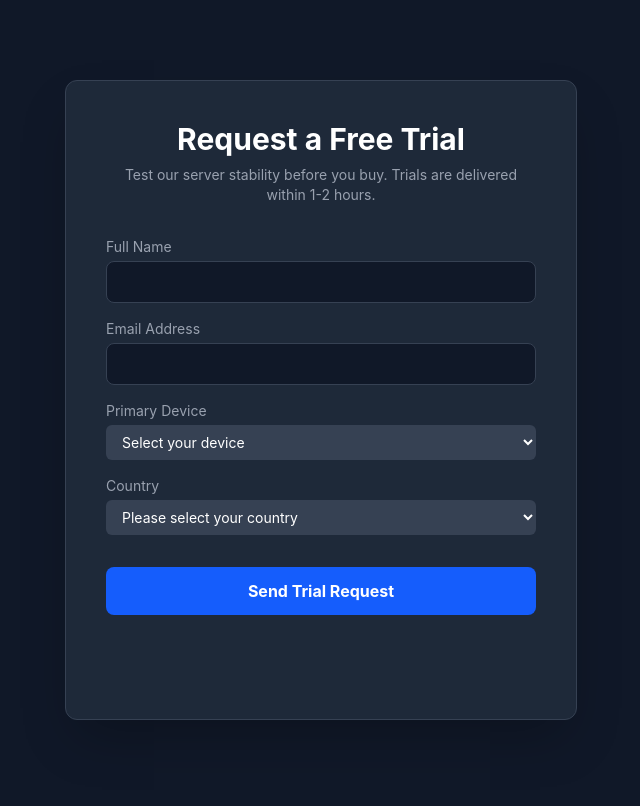
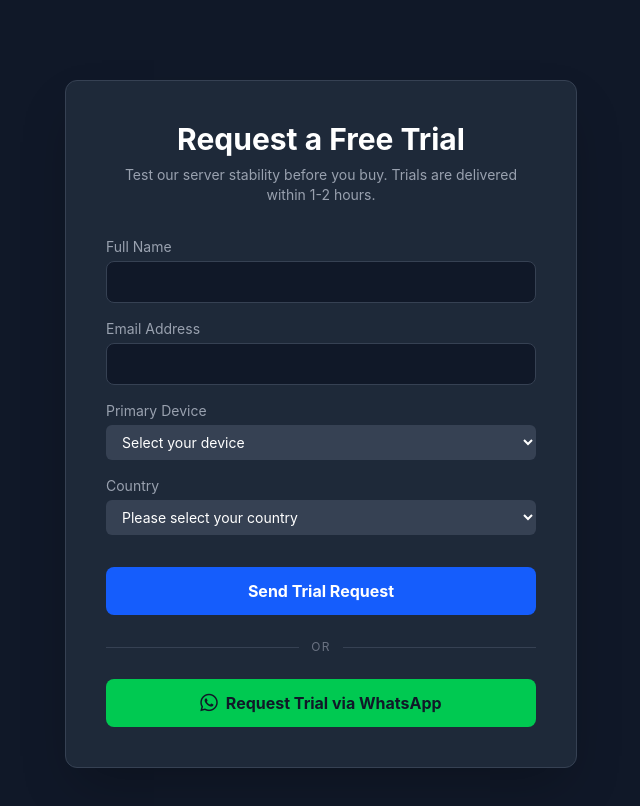
Before and after one commit to berdisoufiane-sys/gettvonline, a website with bundled scripts: page trial.html in a window 1280 px wide. Shown: the whole page, without its empty margins (319-959 px from the left). Built offline with nearby package versions, Linux system fonts and the light colour scheme.

Commit message:
Add WhatsApp button to request a free trial
Adds a "Request Trial via WhatsApp" option below the trial form,
using the same real WhatsApp number already in use on the footer
and tutorial page, with a pre-filled message.

```diff
--- a/trial.html
+++ b/trial.html
@@ -104,6 +104,16 @@
                 </div>
                 <button id="trial-submit-btn" type="submit" class="w-full bg-blue-600 hover:bg-blue-500 text-white font-bold py-3 rounded-lg transition mt-4">Send Trial Request</button>
             </form>
+
+            <div class="flex items-center gap-3 my-6">
+                <div class="flex-grow border-t border-gray-700"></div>
+                <span class="text-gray-500 text-xs uppercase tracking-widest">Or</span>
+                <div class="flex-grow border-t border-gray-700"></div>
+            </div>
+
+            <a href="https://wa.me/12342469389?text=Hello%20GetTV%20support%2C%20I%27d%20like%20to%20request%20a%20free%20trial." target="_blank" rel="noopener noreferrer" class="w-full inline-flex items-center justify-center gap-2 bg-green-500 hover:bg-green-400 text-gray-900 font-bold py-3 rounded-lg transition">
+                <i class="fa-brands fa-whatsapp text-xl" aria-hidden="true"></i> Request Trial via WhatsApp
+            </a>
         </div>
     </main>
 
```
Also changed, not shown: assets/css/style.css.
